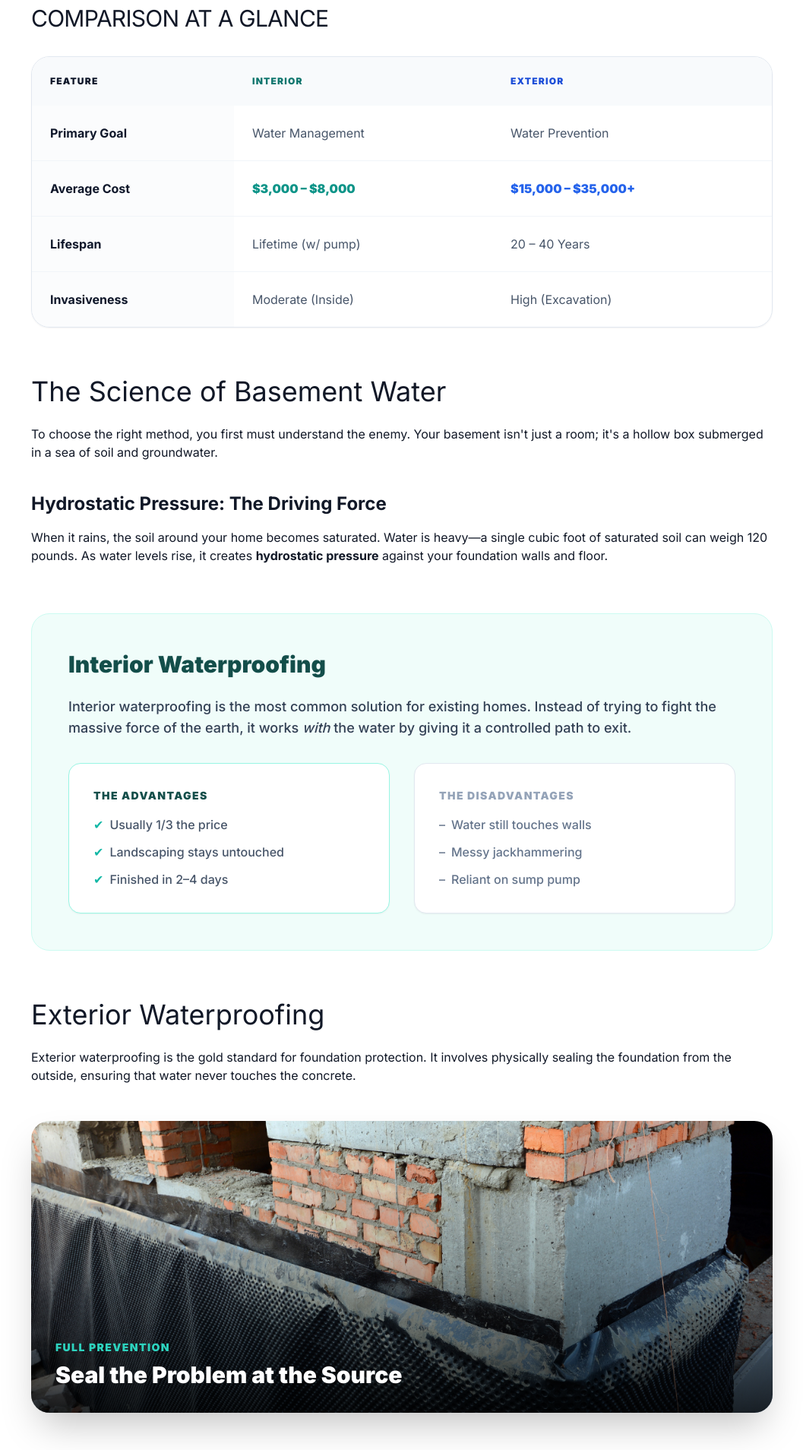
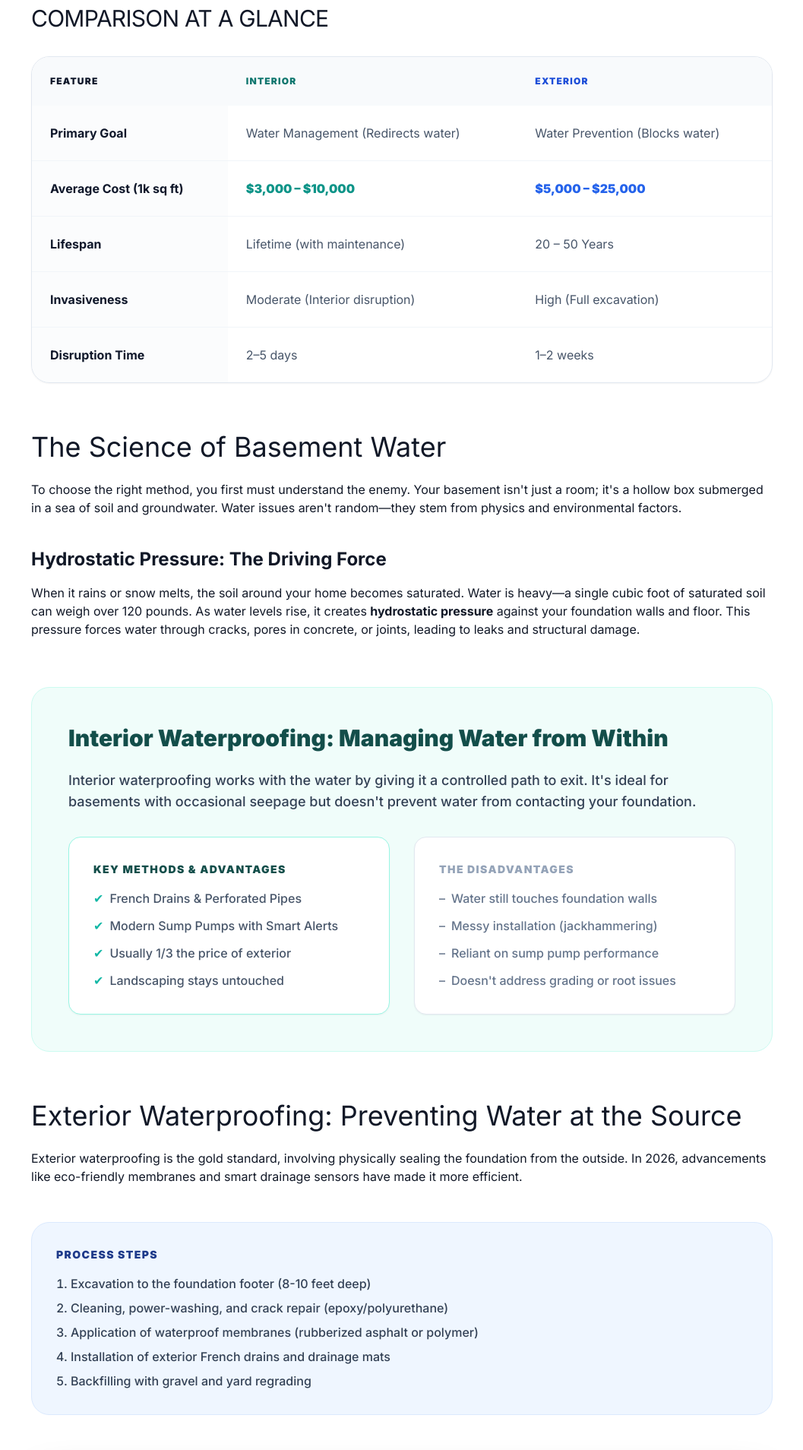
Before and after one commit to thebasementguide2026/basement-guide, a Next.js app: page /articles/interior-vs-exterior-waterproofing in a window 1280 px wide. Shown: the part 880-2788 px from the top of the page at 76% size, without its empty margins (111-1168 px from the left). Built offline with nearby package versions, Linux system fonts and the light colour scheme.

Commit message:
Update page.tsx

```diff
--- a/app/articles/interior-vs-exterior-waterproofing/page.tsx
+++ b/app/articles/interior-vs-exterior-waterproofing/page.tsx
@@ -4,8 +4,8 @@ import LeadForm from '@/components/LeadForm'
 import type { Metadata } from 'next'
 
 export const metadata: Metadata = {
-  title: 'Interior vs. Exterior Basement Waterproofing: The 2026 Comparison Guide',
-  description: 'Should you waterproof your basement from the inside or outside? A deep dive into costs, methods, lifespan, and which is right for your home.',
+  title: 'Interior vs. Exterior Basement Waterproofing: The Enhanced 2026 Comparison Guide',
+  description: 'Stopping water vs. managing it. We break down the costs, methods, and lifespan of the two primary ways to dry your basement.',
 }
 
 export default function InteriorVsExteriorGuide() {
@@ -24,7 +24,7 @@ export default function InteriorVsExteriorGuide() {
         <div className='relative h-full max-w-7xl mx-auto px-6 flex flex-col justify-end pb-20'>
           <div className='flex items-center space-x-3 mb-8'>
             <div className='w-12 h-px bg-teal-500'></div>
-            <span className='text-teal-400 font-bold tracking-[0.3em] text-sm uppercase'>Comparison Guide</span>
+            <span className='text-teal-400 font-bold tracking-[0.3em] text-sm uppercase'>Expanded Edition</span>
           </div>
           <h1 className='text-5xl md:text-7xl font-black text-white mb-6 leading-[0.9] tracking-tighter'>
             Interior vs. Exterior<br />
@@ -43,7 +43,7 @@ export default function InteriorVsExteriorGuide() {
                 <div className='flex items-center text-slate-400 text-xs font-medium'>
                   <span>Updated Feb 2026</span>
                   <span className='mx-2 text-slate-600'>•</span>
-                  <span>25 min read</span>
+                  <span>35 min read</span>
                 </div>
               </div>
             </div>
@@ -72,23 +72,28 @@ export default function InteriorVsExteriorGuide() {
               <tbody className='divide-y divide-slate-100'>
                 <tr>
                   <td className='p-6 font-bold text-slate-900 bg-slate-50/50'>Primary Goal</td>
-                  <td className='p-6 text-slate-600'>Water Management</td>
-                  <td className='p-6 text-slate-600'>Water Prevention</td>
+                  <td className='p-6 text-slate-600'>Water Management (Redirects water)</td>
+                  <td className='p-6 text-slate-600'>Water Prevention (Blocks water)</td>
                 </tr>
                 <tr>
-                  <td className='p-6 font-bold text-slate-900 bg-slate-50/50'>Average Cost</td>
-                  <td className='p-6 text-teal-600 font-black'>$3,000 – $8,000</td>
-                  <td className='p-6 text-blue-600 font-black'>$15,000 – $35,000+</td>
+                  <td className='p-6 font-bold text-slate-900 bg-slate-50/50'>Average Cost (1k sq ft)</td>
+                  <td className='p-6 text-teal-600 font-black'>$3,000 – $10,000</td>
+                  <td className='p-6 text-blue-600 font-black'>$5,000 – $25,000</td>
                 </tr>
                 <tr>
                   <td className='p-6 font-bold text-slate-900 bg-slate-50/50'>Lifespan</td>
-                  <td className='p-6 text-slate-600'>Lifetime (w/ pump)</td>
-                  <td className='p-6 text-slate-600'>20 – 40 Years</td>
+                  <td className='p-6 text-slate-600'>Lifetime (with maintenance)</td>
+                  <td className='p-6 text-slate-600'>20 – 50 Years</td>
                 </tr>
                 <tr>
                   <td className='p-6 font-bold text-slate-900 bg-slate-50/50'>Invasiveness</td>
-                  <td className='p-6 text-slate-600'>Moderate (Inside)</td>
-                  <td className='p-6 text-slate-600'>High (Excavation)</td>
+                  <td className='p-6 text-slate-600'>Moderate (Interior disruption)</td>
+                  <td className='p-6 text-slate-600'>High (Full excavation)</td>
+                </tr>
+                <tr>
+                  <td className='p-6 font-bold text-slate-900 bg-slate-50/50'>Disruption Time</td>
+                  <td className='p-6 text-slate-600'>2–5 days</td>
+                  <td className='p-6 text-slate-600'>1–2 weeks</td>
                 </tr>
               </tbody>
             </table>
@@ -96,43 +101,56 @@ export default function InteriorVsExteriorGuide() {
 
           <h2 className='text-4xl mb-6'>The Science of Basement Water</h2>
           <p>
-            To choose the right method, you first must understand the enemy. Your basement isn't just a room; it's a hollow box submerged in a sea of soil and groundwater.
+            To choose the right method, you first must understand the enemy. Your basement isn't just a room; it's a hollow box submerged in a sea of soil and groundwater. Water issues aren't random—they stem from physics and environmental factors.
           </p>
 
           <h3 className='text-2xl font-bold mt-10 mb-4'>Hydrostatic Pressure: The Driving Force</h3>
           <p>
-            When it rains, the soil around your home becomes saturated. Water is heavy—a single cubic foot of saturated soil can weigh 120 pounds. As water levels rise, it creates <strong>hydrostatic pressure</strong> against your foundation walls and floor.
+            When it rains or snow melts, the soil around your home becomes saturated. Water is heavy—a single cubic foot of saturated soil can weigh over 120 pounds. As water levels rise, it creates <strong>hydrostatic pressure</strong> against your foundation walls and floor. This pressure forces water through cracks, pores in concrete, or joints, leading to leaks and structural damage.
           </p>
 
           <div className='bg-teal-50 rounded-3xl p-12 my-16 border border-teal-100 not-prose'>
-            <h2 className='text-3xl font-black text-teal-900 mb-6'>Interior Waterproofing</h2>
+            <h2 className='text-3xl font-black text-teal-900 mb-6'>Interior Waterproofing: Managing Water from Within</h2>
             <p className='text-lg text-slate-700 mb-8 font-medium'>
-              Interior waterproofing is the most common solution for existing homes. Instead of trying to fight the massive force of the earth, it works <em>with</em> the water by giving it a controlled path to exit.
+              Interior waterproofing works with the water by giving it a controlled path to exit. It's ideal for basements with occasional seepage but doesn't prevent water from contacting your foundation.
             </p>
             <div className='grid md:grid-cols-2 gap-8'>
               <div className='bg-white p-8 rounded-2xl shadow-sm border border-teal-200'>
-                <h4 className='font-black text-teal-900 mb-4 uppercase tracking-widest text-sm'>The Advantages</h4>
+                <h4 className='font-black text-teal-900 mb-4 uppercase tracking-widest text-sm'>Key Methods & Advantages</h4>
                 <ul className='space-y-3 text-slate-600 font-medium'>
-                  <li className='flex gap-2'><span className='text-teal-500'>✔</span> Usually 1/3 the price</li>
+                  <li className='flex gap-2'><span className='text-teal-500'>✔</span> French Drains & Perforated Pipes</li>
+                  <li className='flex gap-2'><span className='text-teal-500'>✔</span> Modern Sump Pumps with Smart Alerts</li>
+                  <li className='flex gap-2'><span className='text-teal-500'>✔</span> Usually 1/3 the price of exterior</li>
                   <li className='flex gap-2'><span className='text-teal-500'>✔</span> Landscaping stays untouched</li>
-                  <li className='flex gap-2'><span className='text-teal-500'>✔</span> Finished in 2–4 days</li>
                 </ul>
               </div>
               <div className='bg-white p-8 rounded-2xl shadow-sm border border-slate-200'>
                 <h4 className='font-black text-slate-400 mb-4 uppercase tracking-widest text-sm'>The Disadvantages</h4>
                 <ul className='space-y-3 text-slate-500 font-medium'>
-                  <li className='flex gap-2'><span>–</span> Water still touches walls</li>
-                  <li className='flex gap-2'><span>–</span> Messy jackhammering</li>
-                  <li className='flex gap-2'><span>–</span> Reliant on sump pump</li>
+                  <li className='flex gap-2'><span>–</span> Water still touches foundation walls</li>
+                  <li className='flex gap-2'><span>–</span> Messy installation (jackhammering)</li>
+                  <li className='flex gap-2'><span>–</span> Reliant on sump pump performance</li>
+                  <li className='flex gap-2'><span>–</span> Doesn't address grading or root issues</li>
                 </ul>
               </div>
             </div>
           </div>
 
-          <h2 className='text-4xl mb-6'>Exterior Waterproofing</h2>
+          <h2 className='text-4xl mb-6'>Exterior Waterproofing: Preventing Water at the Source</h2>
           <p>
-            Exterior waterproofing is the gold standard for foundation protection. It involves physically sealing the foundation from the outside, ensuring that water never touches the concrete.
+            Exterior waterproofing is the gold standard, involving physically sealing the foundation from the outside. In 2026, advancements like eco-friendly membranes and smart drainage sensors have made it more efficient.
           </p>
+
+          <div className='bg-blue-50 rounded-3xl p-8 my-12 border border-blue-100 not-prose'>
+            <h4 className='font-black text-blue-900 mb-4 uppercase tracking-widest text-sm'>Process Steps</h4>
+            <ol className='list-decimal list-inside space-y-2 text-slate-700 font-medium'>
+              <li>Excavation to the foundation footer (8-10 feet deep)</li>
+              <li>Cleaning, power-washing, and crack repair (epoxy/polyurethane)</li>
+              <li>Application of waterproof membranes (rubberized asphalt or polymer)</li>
+              <li>Installation of exterior French drains and drainage mats</li>
+              <li>Backfilling with gravel and yard regrading</li>
+            </ol>
+          </div>
 
           <div className='relative h-96 rounded-3xl overflow-hidden my-12 shadow-2xl not-prose'>
             <Image
@@ -146,6 +164,36 @@ export default function InteriorVsExteriorGuide() {
               <p className='text-teal-400 font-black uppercase tracking-widest text-sm mb-2'>Full Prevention</p>
               <h4 className='text-3xl font-black'>Seal the Problem at the Source</h4>
             </div>
+          </div>
+
+          <h3 className='text-2xl font-bold mt-10 mb-4'>Membrane Comparison (2026 Data)</h3>
+          <div className='overflow-x-auto rounded-3xl border border-slate-200 shadow-sm not-prose mb-16'>
+            <table className='w-full text-left border-collapse'>
+              <thead>
+                <tr className='bg-slate-50'>
+                  <th className='p-4 font-black text-slate-900 uppercase text-xs tracking-widest'>Type</th>
+                  <th className='p-4 font-black text-slate-900 uppercase text-xs tracking-widest'>Pros</th>
+                  <th className='p-4 font-black text-slate-900 uppercase text-xs tracking-widest'>Cost/sqft</th>
+                </tr>
+              </thead>
+              <tbody className='divide-y divide-slate-100'>
+                <tr>
+                  <td className='p-4 font-bold text-slate-900'>Sheet Membranes</td>
+                  <td className='p-4 text-slate-600'>Consistent thickness, quick install</td>
+                  <td className='p-4 text-slate-600'>$3–$7</td>
+                </tr>
+                <tr>
+                  <td className='p-4 font-bold text-slate-900'>Cementitious</td>
+                  <td className='p-4 text-slate-600'>Bonds to damp concrete</td>
+                  <td className='p-4 text-slate-600'>$2–$5</td>
+                </tr>
+                <tr>
+                  <td className='p-4 font-bold text-slate-900'>Crystalline</td>
+                  <td className='p-4 text-slate-600'>Self-healing, integral to concrete</td>
+                  <td className='p-4 text-slate-600'>$4–$8</td>
+                </tr>
+              </tbody>
+            </table>
           </div>
 
           <div className='bg-slate-900 rounded-3xl p-12 text-white my-20 shadow-xl shadow-teal-900/20 relative overflow-hidden not-prose'>
```
